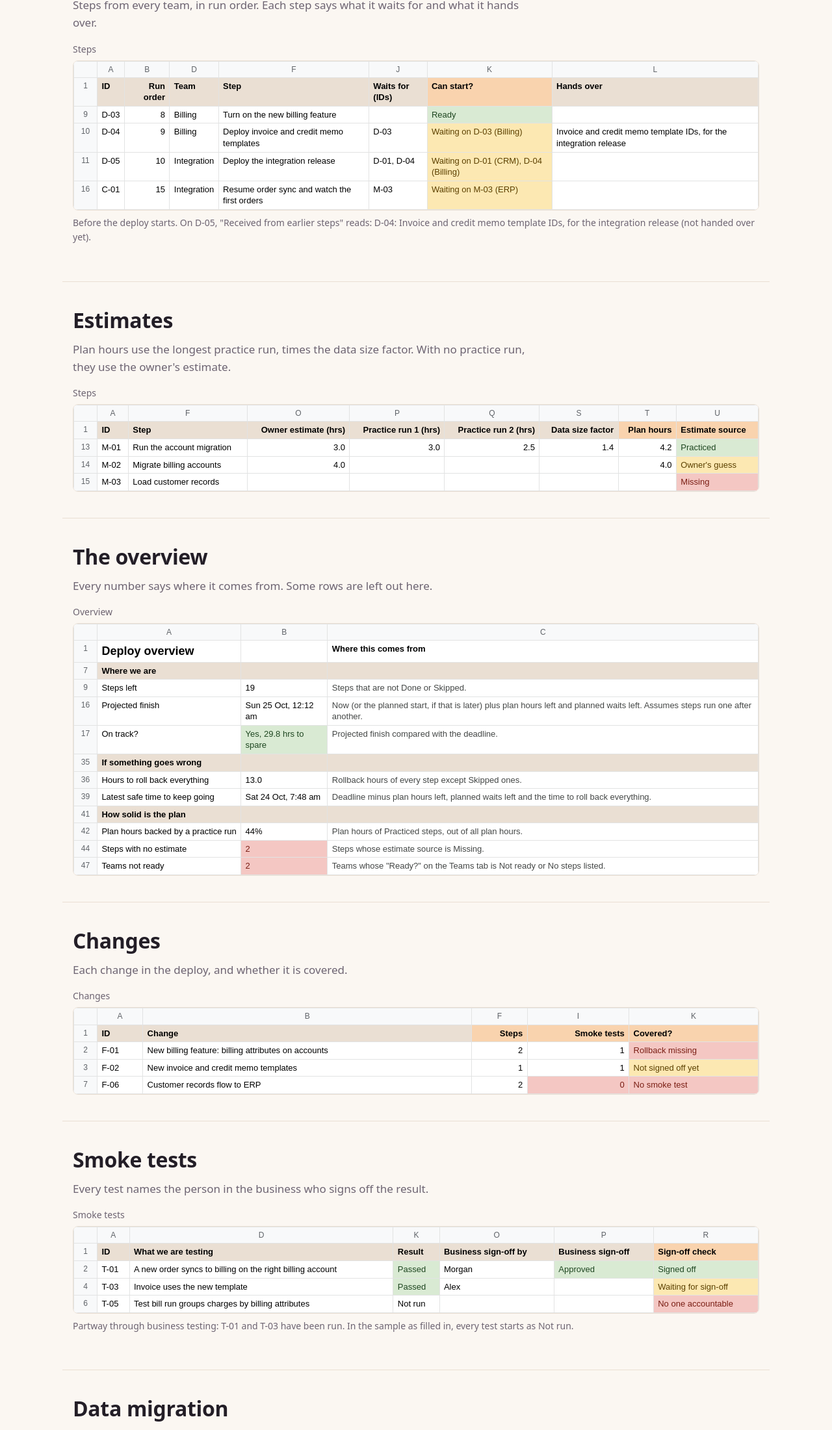
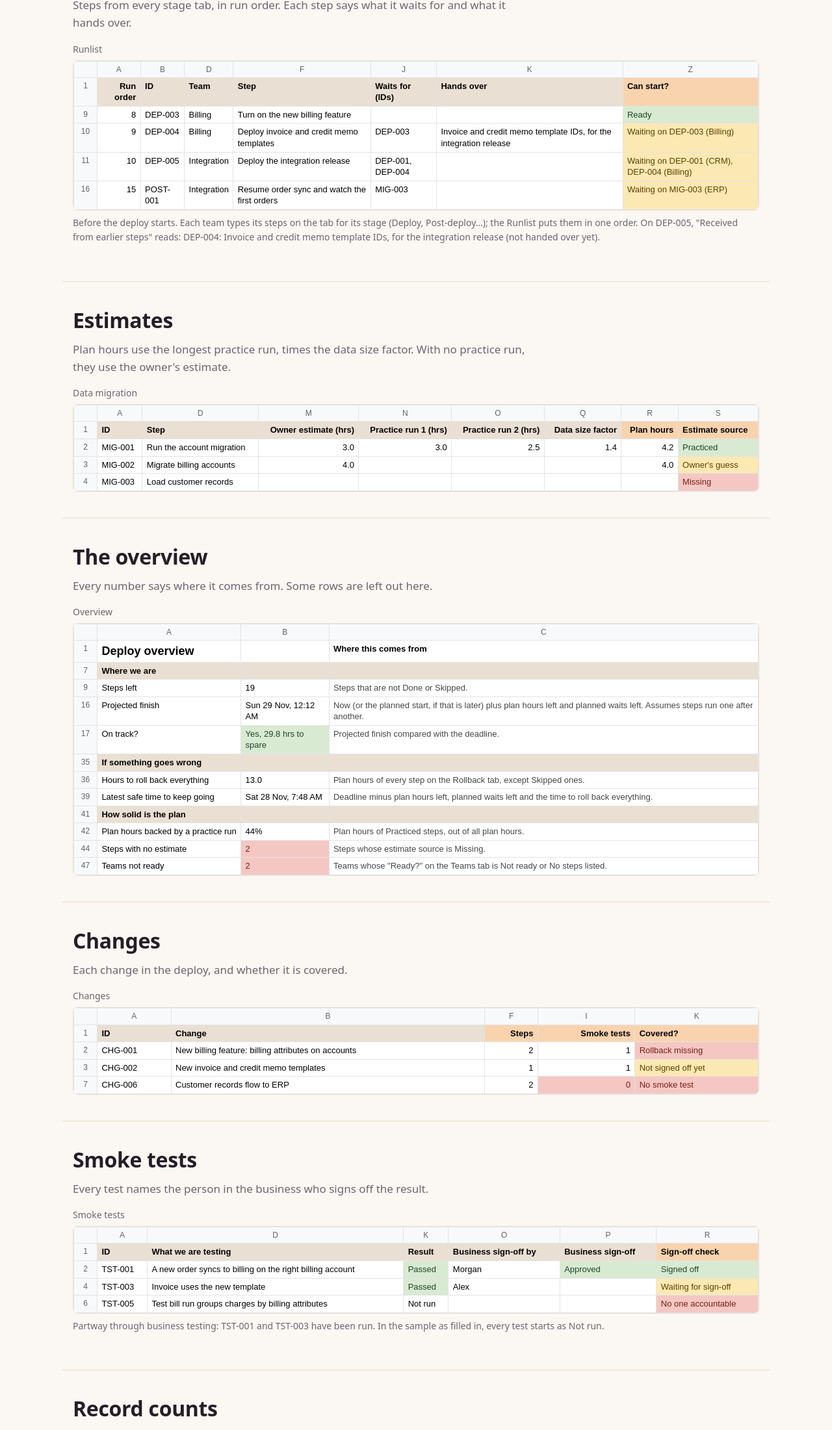
Before and after one commit to DeployLogs/DeployLogs.com, a plain HTML site: page examples.html in a window 1280 px wide. Shown: the part 599-2800 px from the top of the page at 65% size. Drawn offline with Linux system fonts and the light colour scheme.

Commit message:
#13 Guides and examples: stage tabs, Runlist and new IDs
Steps are typed on one tab per stage and the Runlist puts them in order;
Record counts replaces Data migration as a tab; the Rollback tab holds the
rollback runlist; changes, tests and record counts get CHG-, TST- and REC-
IDs when typed, and picking a change fills in Team. Examples use the sample's
numbers as read from the dev Sheet on 20 Nov. Building takes a few minutes.

Co-Authored-By: Claude Opus 5.5 <noreply@anthropic.com>

```diff
--- a/examples.html
+++ b/examples.html
@@ -57,7 +57,7 @@
       <li><a href="#overview">The overview</a></li>
       <li><a href="#changes">Changes</a></li>
       <li><a href="#smoke-tests">Smoke tests</a></li>
-      <li><a href="#data">Data migration</a></li>
+      <li><a href="#data">Record counts</a></li>
       <li><a href="#teams">Teams</a></li>
       <li><a href="#lock">Audit log</a></li>
       <li><a href="#build">Building a tracker</a></li>
@@ -66,36 +66,36 @@
 
   <section class="wrap example" aria-labelledby="runlist">
     <h2 id="runlist">The runlist</h2>
-    <p class="section-lede">Steps from every team, in run order. Each step says what it waits for and what it hands over.</p>
+    <p class="section-lede">Steps from every stage tab, in run order. Each step says what it waits for and what it hands over.</p>
     <figure class="sheet-figure">
-      <figcaption>Steps</figcaption>
-      <div class="sheet" role="region" aria-label="Steps" tabindex="0">
+      <figcaption>Runlist</figcaption>
+      <div class="sheet" role="region" aria-label="Runlist" tabindex="0">
         <table class="gs wide">
-          <thead><tr><th scope="col" class="corner"></th><th scope="col" class="col">A</th><th scope="col" class="col">B</th><th scope="col" class="col">D</th><th scope="col" class="col">F</th><th scope="col" class="col">J</th><th scope="col" class="col">K</th><th scope="col" class="col">L</th></tr><tr><th scope="row" class="rownum">1</th><th scope="col" class="hd in">ID</th><th scope="col" class="hd in num">Run order</th><th scope="col" class="hd in">Team</th><th scope="col" class="hd in">Step</th><th scope="col" class="hd in">Waits for (IDs)</th><th scope="col" class="hd calc">Can start?</th><th scope="col" class="hd in">Hands over</th></tr></thead>
+          <thead><tr><th scope="col" class="corner"></th><th scope="col" class="col">A</th><th scope="col" class="col">B</th><th scope="col" class="col">D</th><th scope="col" class="col">F</th><th scope="col" class="col">J</th><th scope="col" class="col">K</th><th scope="col" class="col">Z</th></tr><tr><th scope="row" class="rownum">1</th><th scope="col" class="hd in num">Run order</th><th scope="col" class="hd in">ID</th><th scope="col" class="hd in">Team</th><th scope="col" class="hd in">Step</th><th scope="col" class="hd in">Waits for (IDs)</th><th scope="col" class="hd in">Hands over</th><th scope="col" class="hd calc">Can start?</th></tr></thead>
           <tbody>
-            <tr><th scope="row" class="rownum">9</th><td>D-03</td><td class="num">8</td><td>Billing</td><td>Turn on the new billing feature</td><td></td><td class="good">Ready</td><td></td></tr>
-            <tr><th scope="row" class="rownum">10</th><td>D-04</td><td class="num">9</td><td>Billing</td><td>Deploy invoice and credit memo templates</td><td>D-03</td><td class="warn">Waiting on D-03 (Billing)</td><td>Invoice and credit memo template IDs, for the integration release</td></tr>
-            <tr><th scope="row" class="rownum">11</th><td>D-05</td><td class="num">10</td><td>Integration</td><td>Deploy the integration release</td><td>D-01, D-04</td><td class="warn">Waiting on D-01 (CRM), D-04 (Billing)</td><td></td></tr>
-            <tr><th scope="row" class="rownum">16</th><td>C-01</td><td class="num">15</td><td>Integration</td><td>Resume order sync and watch the first orders</td><td>M-03</td><td class="warn">Waiting on M-03 (ERP)</td><td></td></tr>
+            <tr><th scope="row" class="rownum">9</th><td class="num">8</td><td>DEP-003</td><td>Billing</td><td>Turn on the new billing feature</td><td></td><td></td><td class="good">Ready</td></tr>
+            <tr><th scope="row" class="rownum">10</th><td class="num">9</td><td>DEP-004</td><td>Billing</td><td>Deploy invoice and credit memo templates</td><td>DEP-003</td><td>Invoice and credit memo template IDs, for the integration release</td><td class="warn">Waiting on DEP-003 (Billing)</td></tr>
+            <tr><th scope="row" class="rownum">11</th><td class="num">10</td><td>DEP-005</td><td>Integration</td><td>Deploy the integration release</td><td>DEP-001, DEP-004</td><td></td><td class="warn">Waiting on DEP-001 (CRM), DEP-004 (Billing)</td></tr>
+            <tr><th scope="row" class="rownum">16</th><td class="num">15</td><td>POST-001</td><td>Integration</td><td>Resume order sync and watch the first orders</td><td>MIG-003</td><td></td><td class="warn">Waiting on MIG-003 (ERP)</td></tr>
           </tbody>
         </table>
       </div>
     </figure>
-    <p class="legend">Before the deploy starts. On D-05, "Received from earlier steps" reads: D-04: Invoice and credit memo template IDs, for the integration release (not handed over yet).</p>
+    <p class="legend">Before the deploy starts. Each team types its steps on the tab for its stage (Deploy, Post-deploy…); the Runlist puts them in one order. On DEP-005, "Received from earlier steps" reads: DEP-004: Invoice and credit memo template IDs, for the integration release (not handed over yet).</p>
   </section>
 
   <section class="wrap example" aria-labelledby="estimates">
     <h2 id="estimates">Estimates</h2>
     <p class="section-lede">Plan hours use the longest practice run, times the data size factor. With no practice run, they use the owner's estimate.</p>
     <figure class="sheet-figure">
-      <figcaption>Steps</figcaption>
-      <div class="sheet" role="region" aria-label="Steps" tabindex="0">
+      <figcaption>Data migration</figcaption>
+      <div class="sheet" role="region" aria-label="Data migration" tabindex="0">
         <table class="gs wide">
-          <thead><tr><th scope="col" class="corner"></th><th scope="col" class="col">A</th><th scope="col" class="col">F</th><th scope="col" class="col">O</th><th scope="col" class="col">P</th><th scope="col" class="col">Q</th><th scope="col" class="col">S</th><th scope="col" class="col">T</th><th scope="col" class="col">U</th></tr><tr><th scope="row" class="rownum">1</th><th scope="col" class="hd in">ID</th><th scope="col" class="hd in">Step</th><th scope="col" class="hd in num">Owner estimate (hrs)</th><th scope="col" class="hd in num">Practice run 1 (hrs)</th><th scope="col" class="hd in num">Practice run 2 (hrs)</th><th scope="col" class="hd in num">Data size factor</th><th scope="col" class="hd calc num">Plan hours</th><th scope="col" class="hd calc">Estimate source</th></tr></thead>
+          <thead><tr><th scope="col" class="corner"></th><th scope="col" class="col">A</th><th scope="col" class="col">D</th><th scope="col" class="col">M</th><th scope="col" class="col">N</th><th scope="col" class="col">O</th><th scope="col" class="col">Q</th><th scope="col" class="col">R</th><th scope="col" class="col">S</th></tr><tr><th scope="row" class="rownum">1</th><th scope="col" class="hd in">ID</th><th scope="col" class="hd in">Step</th><th scope="col" class="hd in num">Owner estimate (hrs)</th><th scope="col" class="hd in num">Practice run 1 (hrs)</th><th scope="col" class="hd in num">Practice run 2 (hrs)</th><th scope="col" class="hd in num">Data size factor</th><th scope="col" class="hd calc num">Plan hours</th><th scope="col" class="hd calc">Estimate source</th></tr></thead>
           <tbody>
-            <tr><th scope="row" class="rownum">13</th><td>M-01</td><td>Run the account migration</td><td class="num">3.0</td><td class="num">3.0</td><td class="num">2.5</td><td class="num">1.4</td><td class="num">4.2</td><td class="good">Practiced</td></tr>
-            <tr><th scope="row" class="rownum">14</th><td>M-02</td><td>Migrate billing accounts</td><td class="num">4.0</td><td class="num"></td><td class="num"></td><td class="num"></td><td class="num">4.0</td><td class="warn">Owner&#x27;s guess</td></tr>
-            <tr><th scope="row" class="rownum">15</th><td>M-03</td><td>Load customer records</td><td class="num"></td><td class="num"></td><td class="num"></td><td class="num"></td><td class="num"></td><td class="bad">Missing</td></tr>
+            <tr><th scope="row" class="rownum">2</th><td>MIG-001</td><td>Run the account migration</td><td class="num">3.0</td><td class="num">3.0</td><td class="num">2.5</td><td class="num">1.4</td><td class="num">4.2</td><td class="good">Practiced</td></tr>
+            <tr><th scope="row" class="rownum">3</th><td>MIG-002</td><td>Migrate billing accounts</td><td class="num">4.0</td><td class="num"></td><td class="num"></td><td class="num"></td><td class="num">4.0</td><td class="warn">Owner&#x27;s guess</td></tr>
+            <tr><th scope="row" class="rownum">4</th><td>MIG-003</td><td>Load customer records</td><td class="num"></td><td class="num"></td><td class="num"></td><td class="num"></td><td class="num"></td><td class="bad">Missing</td></tr>
           </tbody>
         </table>
       </div>
@@ -114,11 +114,11 @@
             <tr><th scope="row" class="rownum">1</th><td class="title">Deploy overview</td><td></td><td class="bold">Where this comes from</td></tr>
             <tr><th scope="row" class="rownum">7</th><td class="section">Where we are</td><td class="section"></td><td class="section"></td></tr>
             <tr><th scope="row" class="rownum">9</th><td>Steps left</td><td>19</td><td class="origin">Steps that are not Done or Skipped.</td></tr>
-            <tr><th scope="row" class="rownum">16</th><td>Projected finish</td><td>Sun 25 Oct, 12:12 am</td><td class="origin">Now (or the planned start, if that is later) plus plan hours left and planned waits left. Assumes steps run one after another.</td></tr>
+            <tr><th scope="row" class="rownum">16</th><td>Projected finish</td><td>Sun 29 Nov, 12:12 AM</td><td class="origin">Now (or the planned start, if that is later) plus plan hours left and planned waits left. Assumes steps run one after another.</td></tr>
             <tr><th scope="row" class="rownum">17</th><td>On track?</td><td class="good">Yes, 29.8 hrs to spare</td><td class="origin">Projected finish compared with the deadline.</td></tr>
             <tr><th scope="row" class="rownum">35</th><td class="section">If something goes wrong</td><td class="section"></td><td class="section"></td></tr>
-            <tr><th scope="row" class="rownum">36</th><td>Hours to roll back everything</td><td>13.0</td><td class="origin">Rollback hours of every step except Skipped ones.</td></tr>
-            <tr><th scope="row" class="rownum">39</th><td>Latest safe time to keep going</td><td>Sat 24 Oct, 7:48 am</td><td class="origin">Deadline minus plan hours left, planned waits left and the time to roll back everything.</td></tr>
+            <tr><th scope="row" class="rownum">36</th><td>Hours to roll back everything</td><td>13.0</td><td class="origin">Plan hours of every step on the Rollback tab, except Skipped ones.</td></tr>
+            <tr><th scope="row" class="rownum">39</th><td>Latest safe time to keep going</td><td>Sat 28 Nov, 7:48 AM</td><td class="origin">Deadline minus plan hours left, planned waits left and the time to roll back everything.</td></tr>
             <tr><th scope="row" class="rownum">41</th><td class="section">How solid is the plan</td><td class="section"></td><td class="section"></td></tr>
             <tr><th scope="row" class="rownum">42</th><td>Plan hours backed by a practice run</td><td>44%</td><td class="origin">Plan hours of Practiced steps, out of all plan hours.</td></tr>
             <tr><th scope="row" class="rownum">44</th><td>Steps with no estimate</td><td class="bad">2</td><td class="origin">Steps whose estimate source is Missing.</td></tr>
@@ -138,9 +138,9 @@
         <table class="gs wide">
           <thead><tr><th scope="col" class="corner"></th><th scope="col" class="col">A</th><th scope="col" class="col">B</th><th scope="col" class="col">F</th><th scope="col" class="col">I</th><th scope="col" class="col">K</th></tr><tr><th scope="row" class="rownum">1</th><th scope="col" class="hd in">ID</th><th scope="col" class="hd in">Change</th><th scope="col" class="hd calc num">Steps</th><th scope="col" class="hd calc num">Smoke tests</th><th scope="col" class="hd calc">Covered?</th></tr></thead>
           <tbody>
-            <tr><th scope="row" class="rownum">2</th><td>F-01</td><td>New billing feature: billing attributes on accounts</td><td class="num">2</td><td class="num">1</td><td class="bad">Rollback missing</td></tr>
-            <tr><th scope="row" class="rownum">3</th><td>F-02</td><td>New invoice and credit memo templates</td><td class="num">1</td><td class="num">1</td><td class="warn">Not signed off yet</td></tr>
-            <tr><th scope="row" class="rownum">7</th><td>F-06</td><td>Customer records flow to ERP</td><td class="num">2</td><td class="bad num">0</td><td class="bad">No smoke test</td></tr>
+            <tr><th scope="row" class="rownum">2</th><td>CHG-001</td><td>New billing feature: billing attributes on accounts</td><td class="num">2</td><td class="num">1</td><td class="bad">Rollback missing</td></tr>
+            <tr><th scope="row" class="rownum">3</th><td>CHG-002</td><td>New invoice and credit memo templates</td><td class="num">1</td><td class="num">1</td><td class="warn">Not signed off yet</td></tr>
+            <tr><th scope="row" class="rownum">7</th><td>CHG-006</td><td>Customer records flow to ERP</td><td class="num">2</td><td class="bad num">0</td><td class="bad">No smoke test</td></tr>
           </tbody>
         </table>
       </div>
@@ -156,28 +156,28 @@
         <table class="gs wide">
           <thead><tr><th scope="col" class="corner"></th><th scope="col" class="col">A</th><th scope="col" class="col">D</th><th scope="col" class="col">K</th><th scope="col" class="col">O</th><th scope="col" class="col">P</th><th scope="col" class="col">R</th></tr><tr><th scope="row" class="rownum">1</th><th scope="col" class="hd in">ID</th><th scope="col" class="hd in">What we are testing</th><th scope="col" class="hd in">Result</th><th scope="col" class="hd in">Business sign-off by</th><th scope="col" class="hd in">Business sign-off</th><th scope="col" class="hd calc">Sign-off check</th></tr></thead>
           <tbody>
-            <tr><th scope="row" class="rownum">2</th><td>T-01</td><td>A new order syncs to billing on the right billing account</td><td class="good">Passed</td><td>Morgan</td><td class="good">Approved</td><td class="good">Signed off</td></tr>
-            <tr><th scope="row" class="rownum">4</th><td>T-03</td><td>Invoice uses the new template</td><td class="good">Passed</td><td>Alex</td><td></td><td class="warn">Waiting for sign-off</td></tr>
-            <tr><th scope="row" class="rownum">6</th><td>T-05</td><td>Test bill run groups charges by billing attributes</td><td>Not run</td><td></td><td></td><td class="bad">No one accountable</td></tr>
+            <tr><th scope="row" class="rownum">2</th><td>TST-001</td><td>A new order syncs to billing on the right billing account</td><td class="good">Passed</td><td>Morgan</td><td class="good">Approved</td><td class="good">Signed off</td></tr>
+            <tr><th scope="row" class="rownum">4</th><td>TST-003</td><td>Invoice uses the new template</td><td class="good">Passed</td><td>Alex</td><td></td><td class="warn">Waiting for sign-off</td></tr>
+            <tr><th scope="row" class="rownum">6</th><td>TST-005</td><td>Test bill run groups charges by billing attributes</td><td>Not run</td><td></td><td></td><td class="bad">No one accountable</td></tr>
           </tbody>
         </table>
       </div>
     </figure>
-    <p class="legend">Partway through business testing: T-01 and T-03 have been run. In the sample as filled in, every test starts as Not run.</p>
+    <p class="legend">Partway through business testing: TST-001 and TST-003 have been run. In the sample as filled in, every test starts as Not run.</p>
   </section>
 
   <section class="wrap example" aria-labelledby="data">
-    <h2 id="data">Data migration</h2>
+    <h2 id="data">Record counts</h2>
     <p class="section-lede">Record counts before, expected after, and loaded. Merging records can make the expected count lower.</p>
     <figure class="sheet-figure">
-      <figcaption>Data migration</figcaption>
-      <div class="sheet" role="region" aria-label="Data migration" tabindex="0">
+      <figcaption>Record counts</figcaption>
+      <div class="sheet" role="region" aria-label="Record counts" tabindex="0">
         <table class="gs wide">
           <thead><tr><th scope="col" class="corner"></th><th scope="col" class="col">A</th><th scope="col" class="col">B</th><th scope="col" class="col">I</th><th scope="col" class="col">J</th><th scope="col" class="col">L</th><th scope="col" class="col">O</th></tr><tr><th scope="row" class="rownum">1</th><th scope="col" class="hd in">ID</th><th scope="col" class="hd in">What is moving</th><th scope="col" class="hd in num">Records before</th><th scope="col" class="hd in num">Records expected after</th><th scope="col" class="hd in num">Records loaded</th><th scope="col" class="hd calc">Match</th></tr></thead>
           <tbody>
-            <tr><th scope="row" class="rownum">2</th><td>DM-01</td><td>Accounts</td><td class="num">12,480</td><td class="num">12,480</td><td class="num">12,480</td><td class="good">Matches</td></tr>
-            <tr><th scope="row" class="rownum">3</th><td>DM-02</td><td>Billing accounts</td><td class="num">9,310</td><td class="num">8,655</td><td class="num">8,642</td><td class="bad">Does not match</td></tr>
-            <tr><th scope="row" class="rownum">4</th><td>DM-03</td><td>Customer records to ERP</td><td class="num"></td><td class="num"></td><td class="num"></td><td class="bad">No expected count</td></tr>
+            <tr><th scope="row" class="rownum">2</th><td>REC-001</td><td>Accounts</td><td class="num">12,480</td><td class="num">12,480</td><td class="num">12,480</td><td class="good">Matches</td></tr>
+            <tr><th scope="row" class="rownum">3</th><td>REC-002</td><td>Billing accounts</td><td class="num">9,310</td><td class="num">8,655</td><td class="num">8,642</td><td class="bad">Does not match</td></tr>
+            <tr><th scope="row" class="rownum">4</th><td>REC-003</td><td>Customer records to ERP</td><td class="num"></td><td class="num"></td><td class="num"></td><td class="bad">No expected count</td></tr>
           </tbody>
         </table>
       </div>
@@ -214,24 +214,26 @@
         <table class="gs wide">
           <thead><tr><th scope="col" class="corner"></th><th scope="col" class="col">A</th><th scope="col" class="col">B</th><th scope="col" class="col">C</th><th scope="col" class="col">D</th><th scope="col" class="col">E</th><th scope="col" class="col">F</th><th scope="col" class="col">G</th><th scope="col" class="col">H</th></tr><tr><th scope="row" class="rownum">1</th><th scope="col" class="hd in">When</th><th scope="col" class="hd in">Who</th><th scope="col" class="hd in">Tab</th><th scope="col" class="hd in">Row</th><th scope="col" class="hd in">Field</th><th scope="col" class="hd in">Old value</th><th scope="col" class="hd in">New value</th><th scope="col" class="hd in">Note</th></tr></thead>
           <tbody>
-            <tr><th scope="row" class="rownum">2</th><td>Fri 23 Oct, 6:02 pm</td><td>avery@example.com</td><td>Steps</td><td>D-01</td><td>Status</td><td>Not started</td><td>In progress</td><td></td></tr>
-            <tr><th scope="row" class="rownum">3</th><td>Fri 23 Oct, 7:41 pm</td><td>avery@example.com</td><td>Steps</td><td>D-04</td><td>Value handed over</td><td></td><td>INV-2207, CM-0419</td><td></td></tr>
+            <tr><th scope="row" class="rownum">2</th><td>Fri 23 Oct, 6:02 pm</td><td>avery@example.com</td><td>Deploy</td><td>DEP-001</td><td>Status</td><td>Not started</td><td>In progress</td><td></td></tr>
+            <tr><th scope="row" class="rownum">3</th><td>Fri 23 Oct, 7:41 pm</td><td>avery@example.com</td><td>Deploy</td><td>DEP-004</td><td>Value handed over</td><td></td><td>INV-2207, CM-0419</td><td></td></tr>
             <tr><th scope="row" class="rownum">4</th><td>Fri 23 Oct, 7:43 pm</td><td>avery@example.com</td><td>Gates</td><td>Row 5</td><td>Call</td><td></td><td>Go</td><td></td></tr>
+            <tr><th scope="row" class="rownum">5</th><td>Fri 23 Oct, 7:50 pm</td><td>sam@example.com</td><td>Post-deploy</td><td>POST-004</td><td>Change (ID)</td><td></td><td>CHG-002</td><td></td></tr>
+            <tr><th scope="row" class="rownum">6</th><td>Fri 23 Oct, 7:50 pm</td><td>sam@example.com</td><td>Post-deploy</td><td>POST-004</td><td>Team</td><td></td><td>Billing</td><td>Filled in by DeployLogs from CHG-002.</td></tr>
           </tbody>
         </table>
       </div>
     </figure>
-    <p class="legend">These rows are made up to show what an entry looks like.</p>
+    <p class="legend">These rows are made up to show what an entry looks like. When DeployLogs fills something in itself, like the Team for a picked change, the log gets a line of its own that says so.</p>
   </section>
 
   <section class="wrap example" aria-labelledby="build">
     <h2 id="build">Building a tracker</h2>
-    <p class="section-lede">Building takes about a minute. The dialog shows each step as it goes.</p>
-    <div class="gs-dialog" role="img" aria-label="The build dialog at step 6 of 17, Laying out Steps, 23 seconds in">
+    <p class="section-lede">Building takes a few minutes. The dialog shows each step as it goes.</p>
+    <div class="gs-dialog" role="img" aria-label="The build dialog at step 6 of 22, Laying out Pre-deploy">
       <p class="gs-dialog-title">Build a new tracker</p>
-      <progress max="17" value="5"></progress>
-      <p>Step 6 of 17: Laying out Steps…  23s</p>
-      <p>This takes about a minute. Keep this window open until it finishes.</p>
+      <progress max="22" value="5"></progress>
+      <p>Step 6 of 22: Laying out Pre-deploy…</p>
+      <p>This takes a few minutes. Keep this window open until it finishes.</p>
     </div>
   </section>
 
```
Also changed, not shown: guides/getting-started.html (+6 -4 lines), guides/order-and-handoffs.html (+6 -5 lines), guides/plan-a-deploy.html (+7 -4 lines), guides/smoke-tests-and-sign-off.html (+3 -3 lines).
